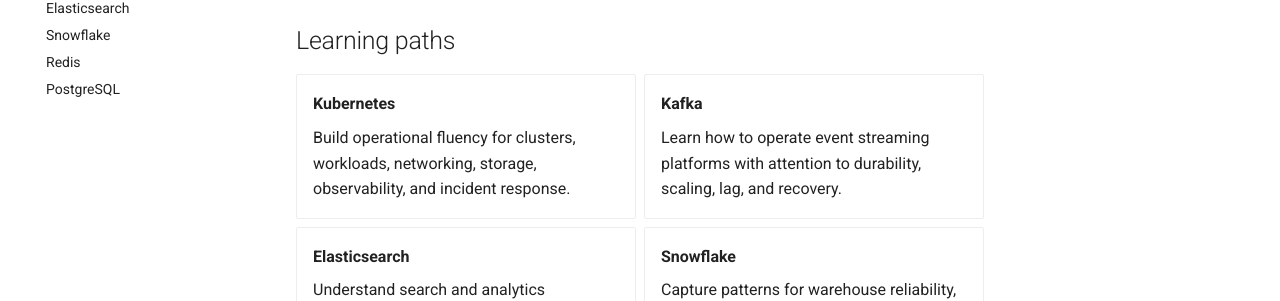
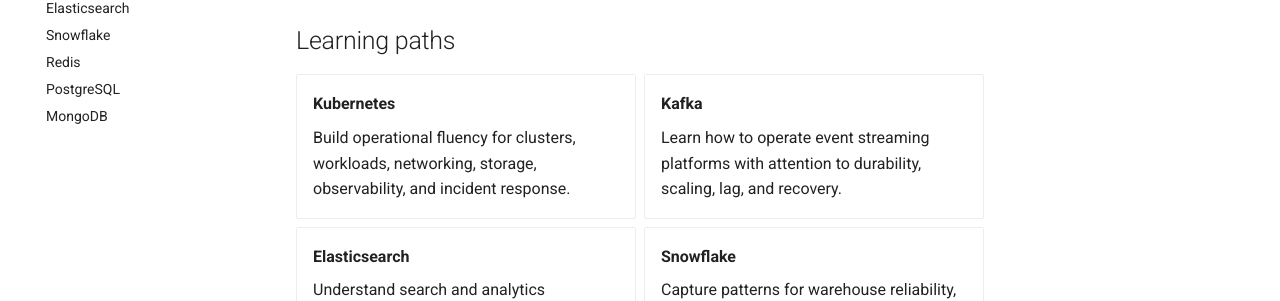
Before and after one commit to sssamant21/sre-academy, an MkDocs documentation site: the page built from docs/index.md, in a window 1280 px wide. Shown: the part 273-574 px from the top of the page. Built offline with MkDocs 1.6.1 and Material for MkDocs 9.7.7, drawn with Linux system fonts in a browser that asks for light colours; comment, search, counter and statistics services are not loaded.

Commit message:
Add MongoDB to documentation navigation

```diff
--- a/mkdocs.yml
+++ b/mkdocs.yml
@@ -40,6 +40,7 @@
       - Snowflake: books/snowflake/index.md
       - Redis: books/redis/index.md
       - PostgreSQL: books/postgresql/index.md
+      - MongoDB: books/mongodb/index.md
 
 markdown_extensions:
   - admonition
```
